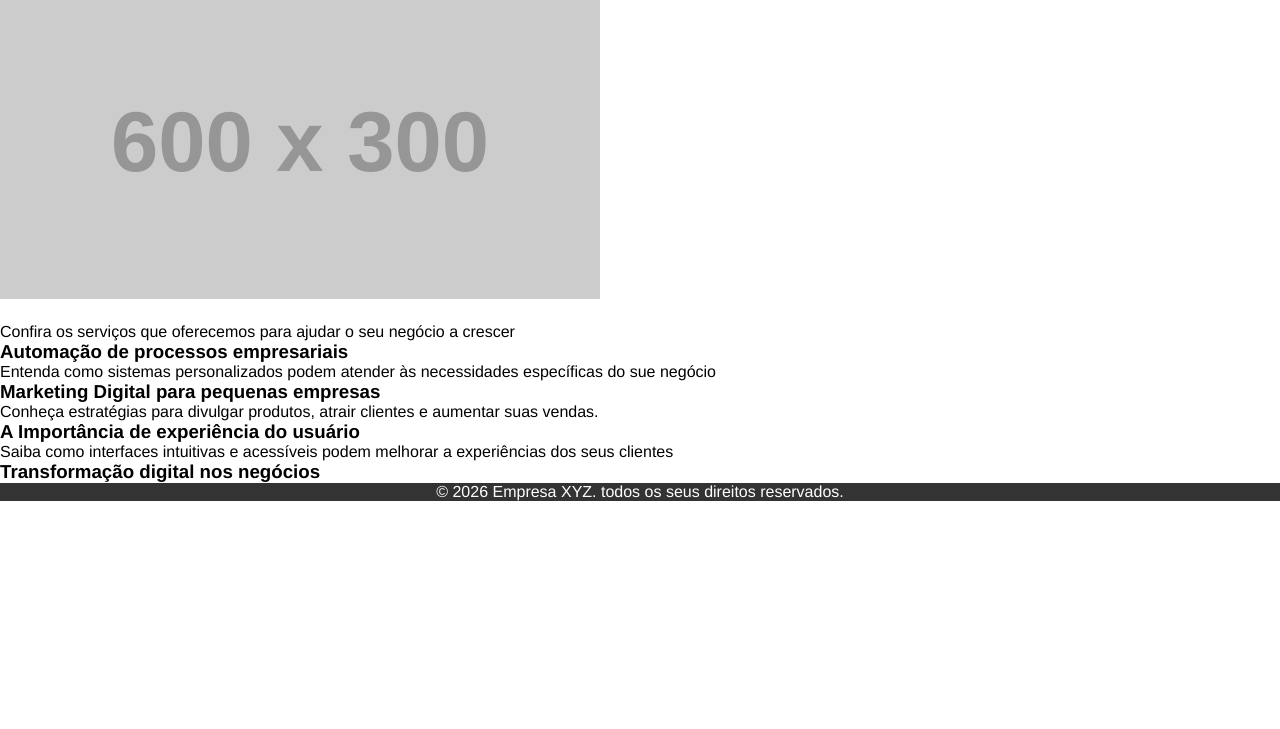
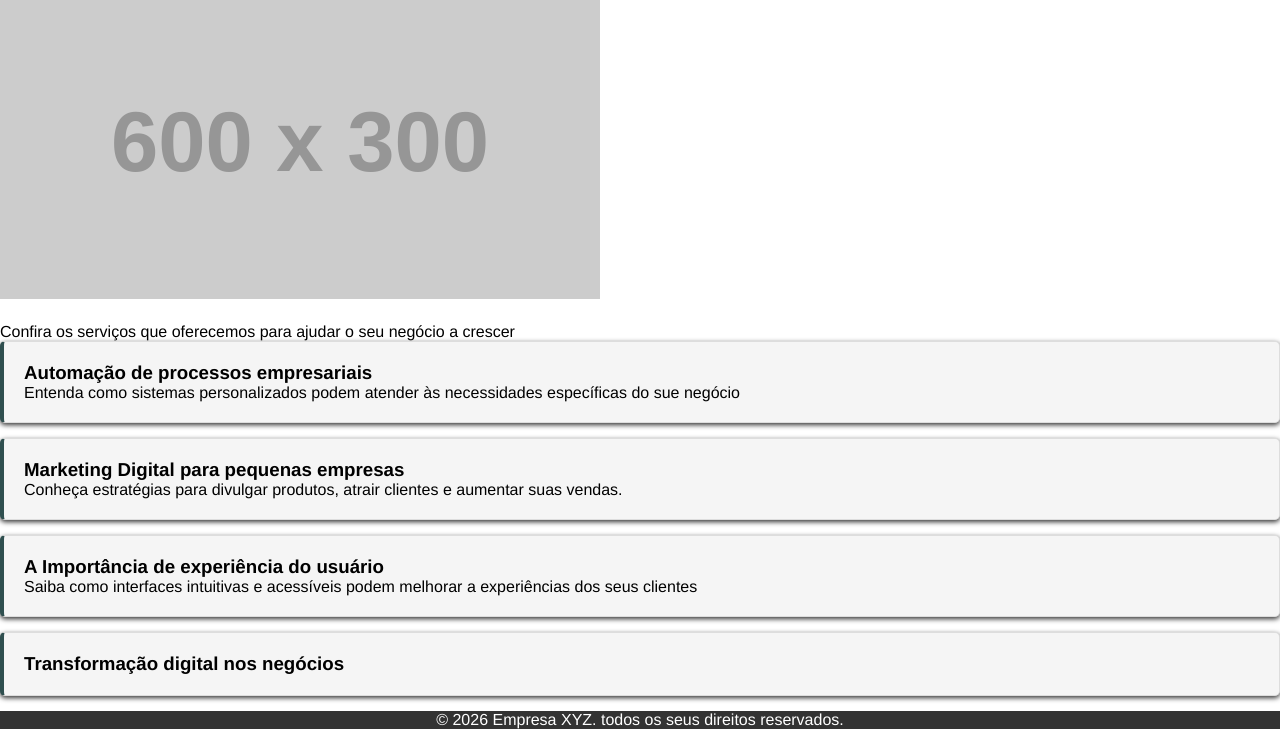
Before and after one commit to uriel-dev-study/python-web, a plain HTML site: page 02 - Site_com_varias_paginas/blog.html in a window 1280 px wide. Shown: the part 96-825 px from the top of the page. Before the commit the page ends 800 px from the top, so only its background shows below. Drawn offline with Linux system fonts and the light colour scheme; placeholder pictures from the web are drawn by us.

Commit message:
feat: Adicionando estilização do article css

```diff
--- a/02 - Site_com_varias_paginas/style.css
+++ b/02 - Site_com_varias_paginas/style.css
@@ -97,3 +97,13 @@ button:hover{
     max-width: 600px;
     margin: 0;
 }
+
+article{
+    background-color:  #f5f5f5;
+    border: 1px solid #ddd;
+    border-left: 4px solid darksLategray;
+    border-radius: 5px;
+    padding: 20px;
+    margin-bottom: 15px;
+    box-shadow: 0 2px 5px rgba(0, 0, 0, 0.8);
+}
```
